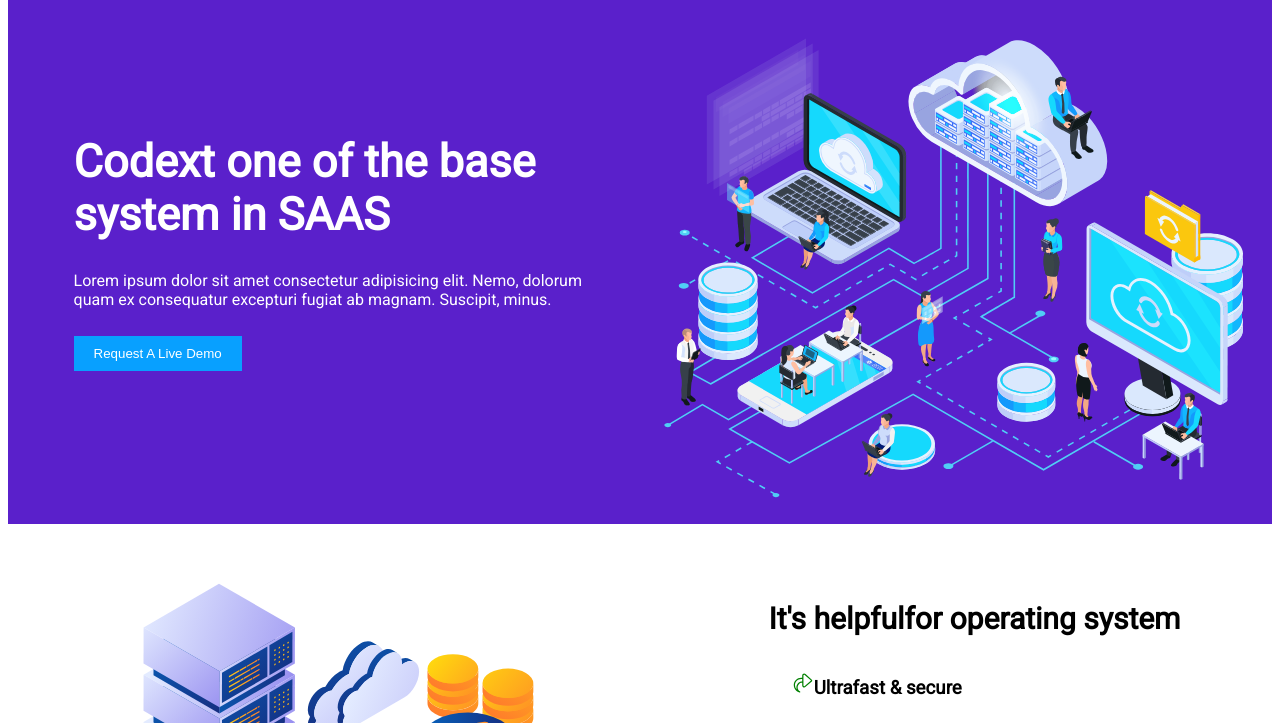
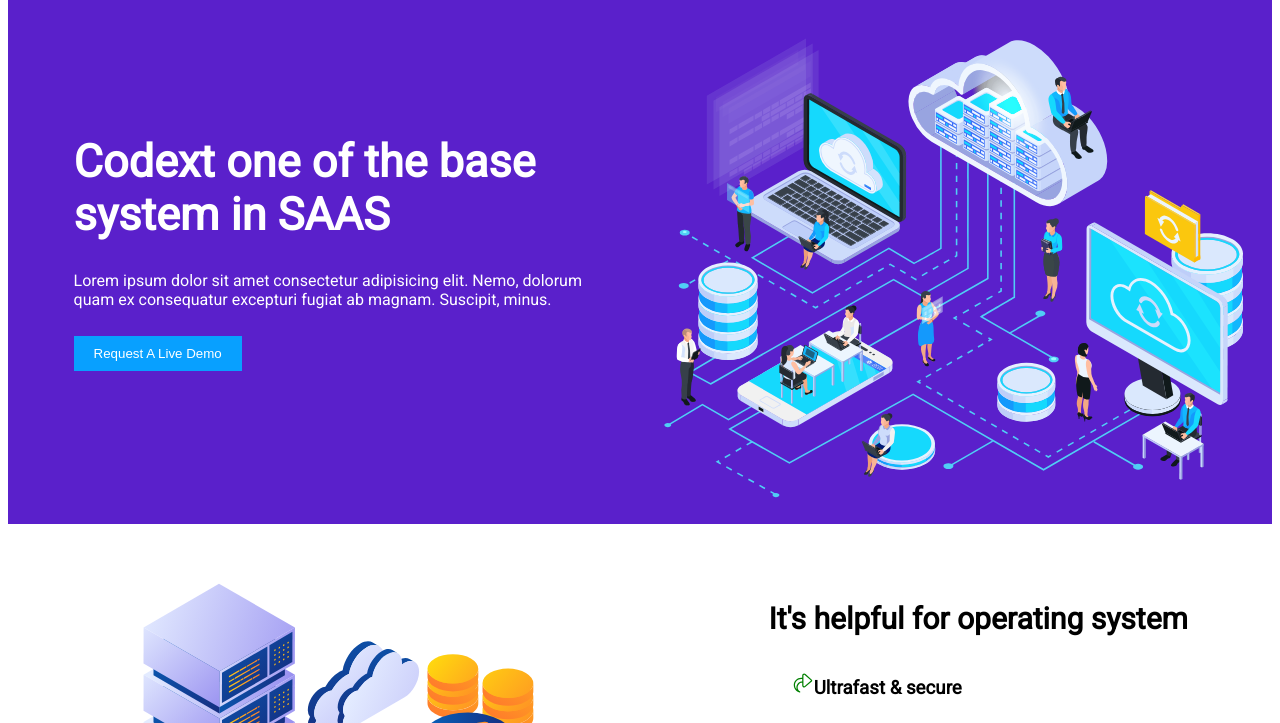
Before and after one commit to JBChandu/HTML-CSS-Project-13, a plain HTML site: page index.html in a window 1280 px wide. Shown: the part 76-799 px from the top of the page. Drawn offline with Linux system fonts and the light colour scheme.

Commit message:
Corrected typo mistake

```diff
--- a/index.html
+++ b/index.html
@@ -55,7 +55,7 @@
           />
         </div>
         <div class="right">
-          <h1>It's helpfulfor operating system</h1>
+          <h1>It's helpful for operating system</h1>
           <h3>Ultrafast & secure</h3>
           <p>
             Lorem ipsum dolor sit amet consectetur adipisicing elit. Esse neque
```
